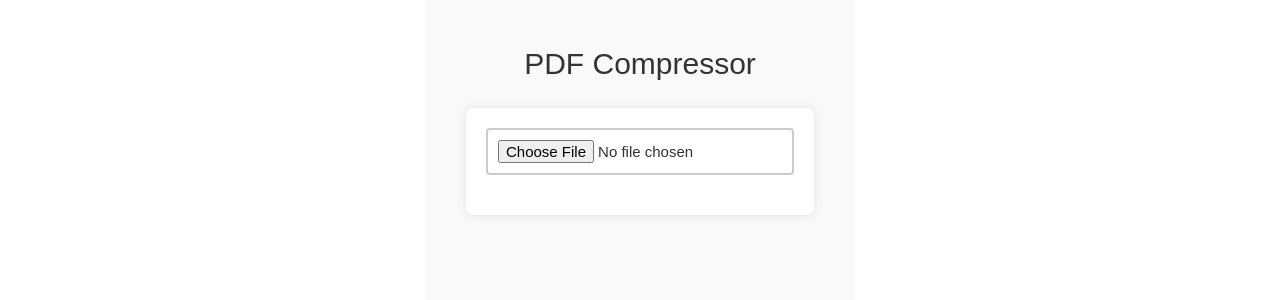
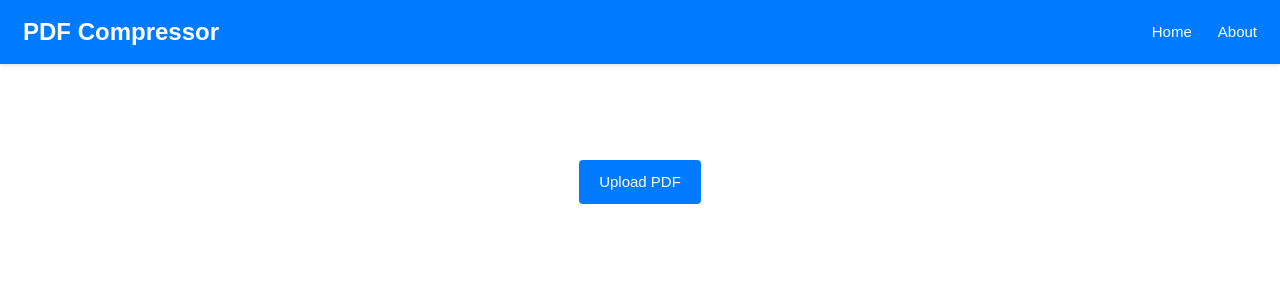
Before and after one commit to NerdNextDoor-Technologies/PixelPerfect, a Vue app in the folder vue-project/: page / in a window 1280 px wide. Shown: the top 300 px of the page. Built offline with nearby package versions, Linux system fonts and the light colour scheme.

Commit message:
ui (similar to image component)

```diff
--- a/vue-project/src/App.vue
+++ b/vue-project/src/App.vue
@@ -1,19 +1,32 @@
 <template>
   <div id="app">
-    <h1>PDF Compressor</h1>
+    <nav class="navbar">
+      <a href="#" class="navbar-brand">PDF Compressor</a>
+      <ul class="navbar-nav">
+        <li class="nav-item"><a href="#" class="nav-link">Home</a></li>
+        <li class="nav-item"><a href="#" class="nav-link">About</a></li>
+      </ul>
+    </nav>
     <form @submit="onSubmit" class="form-container">
-      <input type="file" @change="onFileChange" class="file-input" />
-      <div v-if="file" class="compression-options">
-        <select v-model="compressionLevel" class="compression-select">
+      <div class="upload-container">
+        <label class="upload-label">
+          <span class="button">Upload PDF</span>
+          <input type="file" @change="onFileChange" />
+        </label>
+      </div>
+      <div v-if="file" class="resize-fields">
+        <select v-model="compressionLevel" class="input-width">
           <option value="low">Low Compression</option>
           <option value="medium">Medium Compression</option>
           <option value="high">High Compression</option>
         </select>
-        <button type="submit" class="compress-button">Compress PDF</button>
+        <div class="buttons">
+          <button type="submit" class="compress-button">Compress PDF</button>
+        </div>
       </div>
     </form>
-    <div v-if="state === 'loading'" class="loading">Compressing...</div>
-    <a v-if="state === 'toBeDownloaded'" :href="downloadLink" download="compressed.pdf" class="download-link">Download Compressed PDF</a>
+    <div v-if="state === 'loading'" class="downloading-message">Compressing...</div>
+    <a v-if="state === 'toBeDownloaded'" :href="downloadLink" download="compressed.pdf" class="button">Download Compressed PDF</a>
   </div>
 </template>
 
--- a/vue-project/src/assets/styles/PdfStyles.css
+++ b/vue-project/src/assets/styles/PdfStyles.css
@@ -1,89 +1,135 @@
 /* assets/styles/PdfStyles.css */
+body {
+  display: flex;
+  flex-direction: column;
+  align-items: center;
+  margin: 0;
+  font-family: Arial, sans-serif;
+}
+
+.navbar {
+  display: flex;
+  justify-content: space-between;
+  align-items: center;
+  width: 100%;
+  background-color: #007bff;
+  padding: 10px 20px;
+  position: fixed;
+  top: 0;
+  left: 0;
+  z-index: 1000;
+  box-shadow: 0 2px 4px rgba(0, 0, 0, 0.1);
+}
+
+.navbar-brand {
+  color: white;
+  text-decoration: none;
+  font-size: 24px;
+  font-weight: bold;
+}
+
+.navbar-nav {
+  display: flex;
+  list-style: none;
+  padding: 0;
+  margin: 0;
+}
+
+.nav-item {
+  margin-left: 20px;
+}
+
+.nav-link {
+  color: white;
+  text-decoration: none;
+}
+
+.nav-link:hover {
+  text-decoration: underline;
+}
+
 #app {
   display: flex;
   flex-direction: column;
   align-items: center;
-  font-family: 'Arial', sans-serif;
-  color: #333;
-  padding: 20px;
-  background-color: #f9f9f9;
-  min-height: 100vh;
+  padding: 80px 20px 20px;
+  background-color: white;
+  width: 100%;
+  max-width: 800px;
   box-sizing: border-box;
 }
 
 h1 {
-  font-size: 2em;
   margin-bottom: 20px;
 }
 
-.form-container {
+.upload-container {
+  margin-bottom: 20px;
+}
+
+.upload-label {
+  display: flex;
+  align-items: center;
+  cursor: pointer;
+}
+
+.upload-label input[type="file"] {
+  display: none;
+}
+
+.upload-label .button {
+  display: inline-block;
+  padding: 10px 20px;
+  color: white;
+  background-color: #007bff;
+  border: none;
+  border-radius: 4px;
+  cursor: pointer;
+}
+
+.upload-label .button:hover {
+  background-color: #0056b3;
+}
+
+.resize-fields {
   display: flex;
   flex-direction: column;
-  align-items: center;
+  align-items: flex-start;
   width: 100%;
-  max-width: 400px;
-  background-color: #fff;
-  padding: 20px;
-  border-radius: 8px;
-  box-shadow: 0 0 10px rgba(0, 0, 0, 0.1);
+  max-width: 300px;
+  margin-top: 20px;
 }
 
-.file-input {
-  margin-bottom: 20px;
+.input-width {
+  width: 100%;
+  margin-bottom: 10px;
   padding: 10px;
-  border: 2px solid #ccc;
+  border: 1px solid #ccc;
   border-radius: 4px;
-  width: 100%;
   font-size: 1em;
 }
 
-.compression-options {
+.buttons {
   display: flex;
-  flex-direction: column;
-  align-items: center;
+  justify-content: center;
   width: 100%;
 }
 
-.compression-select {
-  margin-bottom: 20px;
-  padding: 10px;
-  border: 2px solid #ccc;
-  border-radius: 4px;
-  width: 100%;
-  font-size: 1em;
-}
-
-.compress-button {
+button {
   padding: 10px 20px;
+  color: white;
+  background-color: #007bff;
   border: none;
   border-radius: 4px;
-  background-color: #007bff;
-  color: #fff;
-  font-size: 1em;
   cursor: pointer;
 }
 
-.compress-button:hover {
+button:hover {
   background-color: #0056b3;
 }
 
-.loading {
+.downloading-message {
+  color: green;
+  font-size: 14px;
   margin-top: 20px;
-  font-size: 1.2em;
-  color: #555;
 }
-
-.download-link {
-  margin-top: 20px;
-  padding: 10px 20px;
-  border: none;
-  border-radius: 4px;
-  background-color: #28a745;
-  color: #fff;
-  font-size: 1em;
-  text-decoration: none;
-}
-
-.download-link:hover {
-  background-color: #218838;
-}
```
